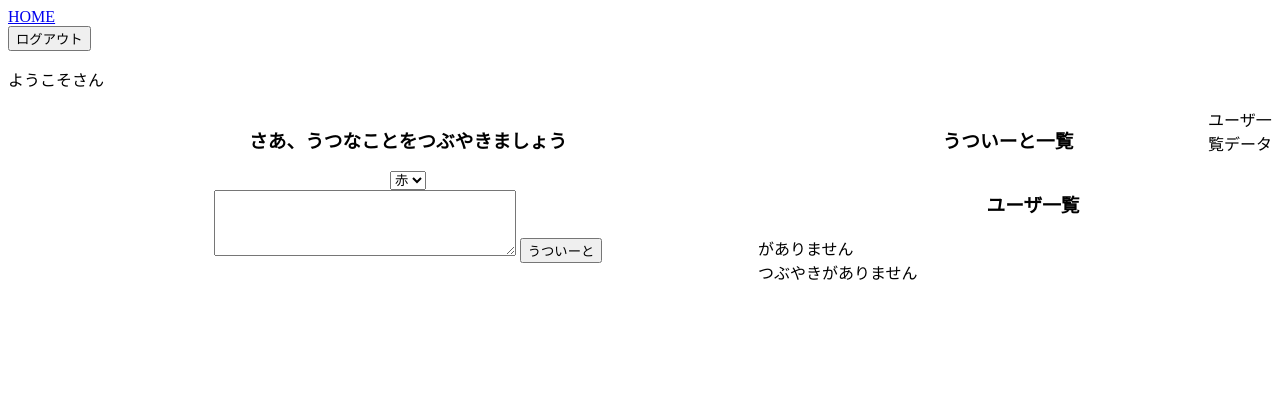
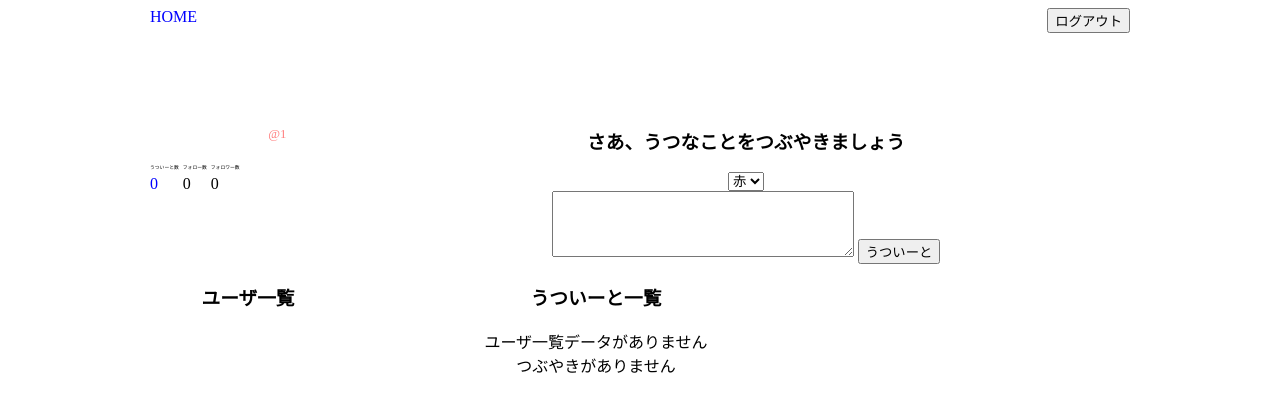
Before and after one commit to makuragi/utwitter, a PHP site: page /utwitter/main_controller.php in a window 1280 px wide. Shown: the top 412 px of the page. Run offline with PHP 8.4, Linux system fonts and the light colour scheme; the visitor is signed in with stand-in values (Sample User, id 1); data that the repository does not hold is empty.

Commit message:
フロント実装その１

```diff
--- a/htdocs/main_controller.php
+++ b/htdocs/main_controller.php
@@ -1,3 +1,6 @@
+
+
+
 <?php
 
 // 関数ファイル読み込み
@@ -50,6 +53,19 @@ if (is_array($my_followers)) {
 		}
 	}
 }
+
+// フォロー数一覧を取得
+$my_follow_num = count($my_follow_list);
+
+// フォロワー数一覧を取得
+$my_follower_num_array = $main->getMyFollowerNum($login_id);
+$my_follower_num = $my_follower_num_array['count'];
+
+// 鬱イート数一覧を取得
+$my_utweet_num = count($main->getMyTimeLine($login_id));
+
+
+
 // ユーザ一覧を取得。将来的にはリコメンドユーザにしたい。
 if (count($main->getUserList($login_id)) === 0) {
 	$msg[] = 'ユーザ一覧データがありません';
@@ -108,19 +124,26 @@ if (isExist($_SERVER['QUERY_STRING'])) {
 	$my_time_line = $main->getMyTimeLine($user_profile_id);
 	include_once '../include/view/my_profile.php';
 } else {
+
+	// ユーザ一覧画面
+	include_once '../include/view/user_top.php';
+	// ユーザ一覧画面
+	include_once '../include/view/user_list.php';
+
 	// 投稿画面
 	include_once '../include/view/post.php';
+	// エラー表示
+	include_once '../include/common/errors.php';
+	// 鬱バードエリア
+
 	// タイムライン
 	include_once '../include/view/time_line.php';
-	// ユーザ一覧画面
-	include_once '../include/view/user_list.php';
+	// メッセージ表示
+	include_once '../include/common/msg.php';
+
 }
 
-// エラー表示
-include_once '../include/common/errors.php';
 
-// メッセージ表示
-include_once '../include/common/msg.php';
 
 
 // フッター読み込み
--- a/include/common/hina_header.php
+++ b/include/common/hina_header.php
@@ -6,4 +6,8 @@
 	<link rel="stylesheet" type="text/css" href="../include/common/style.css" media="all">
 </head>
 <body>
-<a href="./index.php">HOME</a><br>
+<header>
+<div class="container">
+	<div class="home_btn">
+	<a href="./index.php">HOME</a><br>
+	</div>
--- a/include/common/logout.php
+++ b/include/common/logout.php
@@ -1,4 +1,8 @@
-<form action="./logout_controller.php" method="post">
-	<input type="hidden" name="action_id" value="logout">
-	<input type="submit" value="ログアウト">
-</form>
+	<div class="logout_btn">
+	<form action="./logout_controller.php" method="post">
+		<input type="hidden" name="action_id" value="logout">
+		<input type="submit" value="ログアウト">
+	</form>
+	</div>
+</div>
+</header>
--- a/include/common/msg.php
+++ b/include/common/msg.php
@@ -8,3 +8,6 @@ if (count($msg) > 0) {
 }
 
 ?>
+</div>
+</div>
+</div>
--- a/include/common/style.css
+++ b/include/common/style.css
@@ -1,8 +1,158 @@
 @CHARSET "UTF-8";
+/* --共通設定-- */
 
-#my_profile {
+html{
+	font-size: 100%;
+}
+
+.container{
+	width: 980px;
+	padding: 0 15px;
+	margin: 0 auto;
+}
+
+a:link { color:#0000ff; text-decoration:none }
+a:visited { color:#0000ff; text-decoration:none }
+a:hover { color:#000000; text-decoration:underline }
+a:active { color:#0000ff; text-decoration:none }
+
+/*
+.contain {
+    display: inline-block;
+    background-color: #ccc;
+    background-position: center center;
+    background-repeat: no-repeat;
+    margin: 5px;
+    width: 200px;
+    height: 200px;
+    border: 1px solid #ccc;
+    background-size: contain;
+}
+
+.cover {
+    display: inline-block;
+    background-color: #ccc;
+    background-position: center center;
+    background-repeat: no-repeat;
+    margin: 5px;
+    width: 200px;
+    height: 200px;
+    border: 1px solid #ccc;
+    background-size: cover;
+}
+*/
+
+
+/* --ヘッダー-- */
+
+
+header{
+	position: relative;
+	width: 100%;
+	height: 100px;
+}
+
+.home_btn{
 	float:left;
-	width:240px;
+}
+.logout_btn{
+	float:right;
+}
+
+
+
+/* --左カラム-- */
+.left_container{
+	width: 20%;
+	float: left;
+	text-align: center;
+}
+
+
+/*#my_profile {
+	width: 20%;
+}*/
+
+.my_profile{
+	width: 100%;
+	height: 140px;
+
+}
+.my_profile_image{
+	width: 30%;
+	float: left;
+}
+.my_profile_image img{
+	width: 100%;
+}
+.my_profile_user{
+	text-align: center;
+	list-style-type:none;
+}
+.my_profile_user a:link{
+	color: red;
+}
+.my_profile_user a:hover{
+	color: red;
+}
+.my_profile_user a:visited{
+	color: red;
+}
+.my_profile_user_name{
+	font-size: 1.5rem;
+}
+.my_profile_user_id{
+	font-size: 0.8rem;
+	opacity: 0.5;
+}
+
+
+.my_profile_num{
+	width: 100%;
+	list-style-type: none;
+	text-align:left;
+	margin: 0 auto;
+	padding: 0;
+}
+.my_profile_info li{
+	display: inline-block;
+	margin: 0 auto;
+	padding: 0;
+}
+.my_profile_info p{
+	font-size: 0.3rem;
+}
+
+.my_profile:after {
+    content: "";
+    clear: both;
+    height: 0;
+    display: block;
+    visibility: hidden;
+}
+
+#userList {
+	width: 100%;
+	text-align:center;
+}
+.user_list_title{
+	width: 100%;
+	margin: 0 auto;
+}
+
+.user_profile_image{
+	width: 30%;
+}
+
+.user {
+	border:solid 1px;
+}
+
+/* --右カラム-- */
+.right_container{
+	width: 80%;
+	float: left;
+	text-align: center;
 }
 
 #my_timeline {
@@ -16,12 +166,6 @@
 	text-align:center;
 }
 
-#userList {
-	width: 450px;
-	text-align:center;
-	margin-left: 50px;
-}
-
 #all_timeline {
 	width: 400px;
 	text-align:center;
@@ -31,9 +175,7 @@
 .my_post {
 	width:450px;
 }
-.user {
-	border:solid 1px;
-}
+
 .left {
 	float:left;
 }
--- a/include/model/main_model.php
+++ b/include/model/main_model.php
@@ -64,6 +64,37 @@ class main_model {
 			$errors[] = entity_str($e->getMessage());
 		}
 	}
+	/**
+	 * フォロワー数を取得する
+	 * @param unknown $user_profile_id
+	 * @return unknown
+	 */
+	public function getMyFollowerNum ($user_profile_id) {
+		try {
+			// DBコネクトオブジェクト取得
+			$db = get_db_connect();
+
+			// SQL文を作成
+			$sql = 'SELECT count(*) as count FROM follow_table
+			WHERE follower_user_id = :user_profile_id AND follow_delete_flag = 0 ';
+
+			$prepare= $db->prepare($sql);
+
+			// SQL文のプレースホルダーに値をバインドする
+			$prepare->bindValue(':user_profile_id',$user_profile_id , PDO::PARAM_STR);
+
+			$prepare->execute();
+
+			// 結果セットを取得
+			$result = $prepare->fetch(PDO::FETCH_ASSOC);
+
+			return $result;
+
+		} catch (PDOException $e) {
+			$errors[] = entity_str($e->getMessage());
+		}
+	}
+
 	public function getAllTimeLine ($login_id, $my_follow_list) {
 		try {
 
--- a/include/view/post.php
+++ b/include/view/post.php
@@ -1,9 +1,5 @@
-
-<p>ようこそ<a href="./main_controller.php?<?php echo $login_id; ?>"><?php echo $login_user_info['user_name']; ?></a>さん</p>
-<div class="left">
-	<img src = "<?php echo $login_user_info['user_profile_photo']; ?>">
-</div>
-<div id = "post" class="left">
+<div class="right_container">
+	<div id = "post">
 	<h3>さあ、うつなことをつぶやきましょう</h3>
 	<form action="./main_controller.php" method="post">
 		<input type="hidden" name="action_id" value="post_create">
@@ -17,4 +13,4 @@
 		<textarea name="post_body" rows="4" cols="35"></textarea>
 		<input type="submit" value="うついーと">
 	</form>
-</div>
+	</div>
--- a/include/view/time_line.php
+++ b/include/view/time_line.php
@@ -1,4 +1,4 @@
-<div id="all_timeline" class="left">
+<div id="all_timeline">
 <h3>うついーと一覧</h3>
 <?php foreach($all_time_line as $time_line) { ?>
 	<div class="time_line">
@@ -8,4 +8,3 @@
 		<?php echo $time_line['post_date'] ?>
 	</div>
 <?php } ?>
-</div>
--- a/include/view/user_list.php
+++ b/include/view/user_list.php
@@ -1,6 +1,7 @@
-<div id="userList" class="left">
-	<h3>ユーザ一覧</h3>
-
+	<div id="userList">
+	<div class="userlist_title">
+		<h3>ユーザ一覧</h3>
+	</div>
 	<?php foreach($user_list as $user) { ?>
 		<div class="user">
 			<form action="./main_controller.php" method="post">
@@ -18,4 +19,5 @@
 			</form>
 		</div>
 	<?php } ?>
+	</div>
 </div>
--- /dev/null
+++ b/include/view/user_top.php
@@ -0,0 +1,20 @@
+<div class="container">
+<div class="left_container">
+	<div class="my_profile">
+	<div class="my_profile_image">
+	<img src= "<?php echo $login_user_info['user_profile_photo']; ?>" >
+	</div>
+	<div>
+		<ul class="my_profile_user">
+			<li><a class="my_profile_user_name" href="./main_controller.php?<?php echo $login_id; ?>"><?php echo $login_user_info['user_name']; ?></a></li>
+			<li><a class="my_profile_user_id" href="./main_controller.php?<?php echo $login_id; ?>"><?php echo '@'.$login_id; ?></a></li>
+		</ul>
+	</div>
+	<div class="my_profile_info">
+		<ul class="my_profile_num">
+			<li><p>うついーと数</p><a href="./main_controller.php?<?php echo $login_id; ?>"><?php echo $my_utweet_num; ?></a></li>
+			<li><p>フォロー数</p><a><?php echo $my_follow_num; ?></a></li>
+			<li><p>フォロワー数</p><a><?php echo $my_follower_num; ?></a></li>
+		</ul>
+	</div>
+	</div>
```
Also changed, not shown: include/view/my_profile.php (+5 -2 lines).
